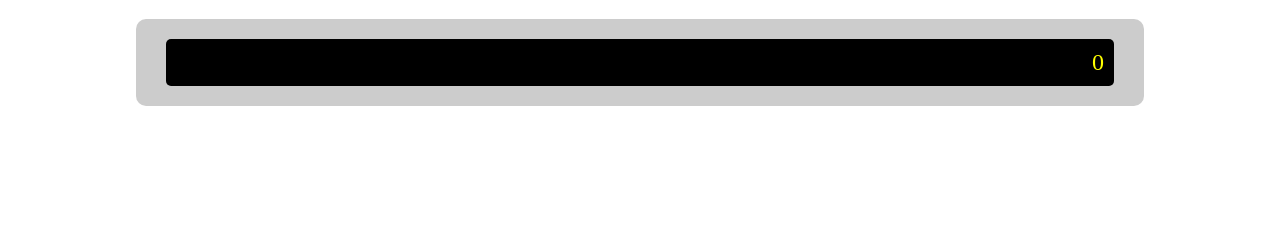
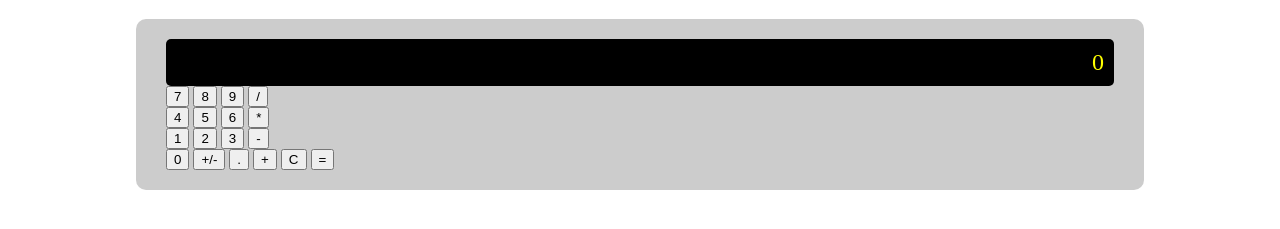
Before and after one commit to tbric123/justacalculator, a plain HTML site: page index.html in a window 1280 px wide. Shown: the part 61-290 px from the top of the page. Drawn offline with Linux system fonts and the light colour scheme.

Commit message:
Start adding the buttons to the calculator

```diff
--- a/index.html
+++ b/index.html
@@ -8,6 +8,33 @@
     <h1>Just a Calculator</h1>
     <div id="calculator-body">
       <div class="calculator-display">0</div>
+      <span class="numbers-and-operations-keys">
+        <button>7</button>
+        <button>8</button>
+        <button>9</button>
+        <button>/</button>
+
+        <br/>
+        <button>4</button>
+        <button>5</button>
+        <button>6</button>
+        <button>*</button>
+        <br/>
+        <button>1</button>
+        <button>2</button>
+        <button>3</button>
+        <button>-</button>
+
+        <br/>
+        <button>0</button>
+        <button>+/-</button>
+        <button>.</button>
+        <button>+</button>
+      </span>
+      <span class="function-keys">
+        <button>C</button>
+        <button>=</button>
+      </span>
     </div>
   </body>
 </html>
```
